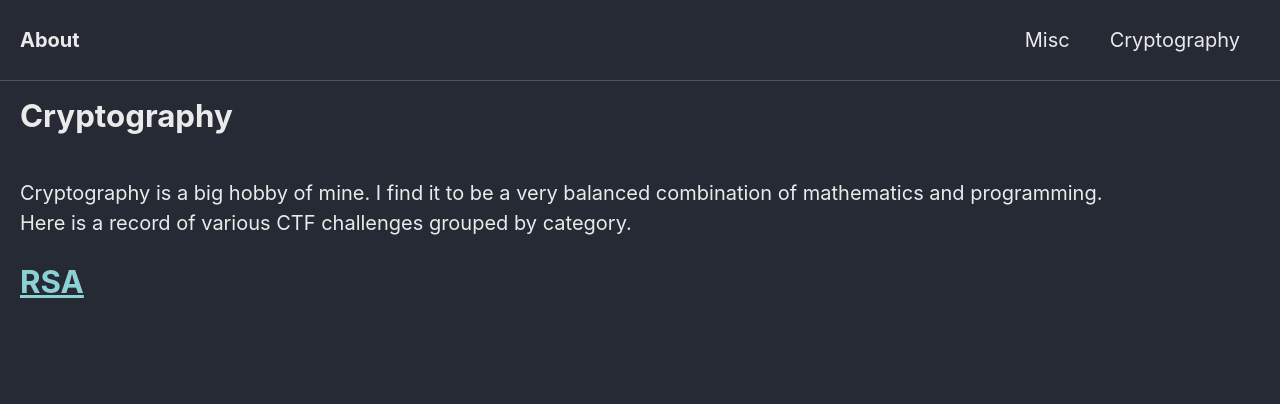
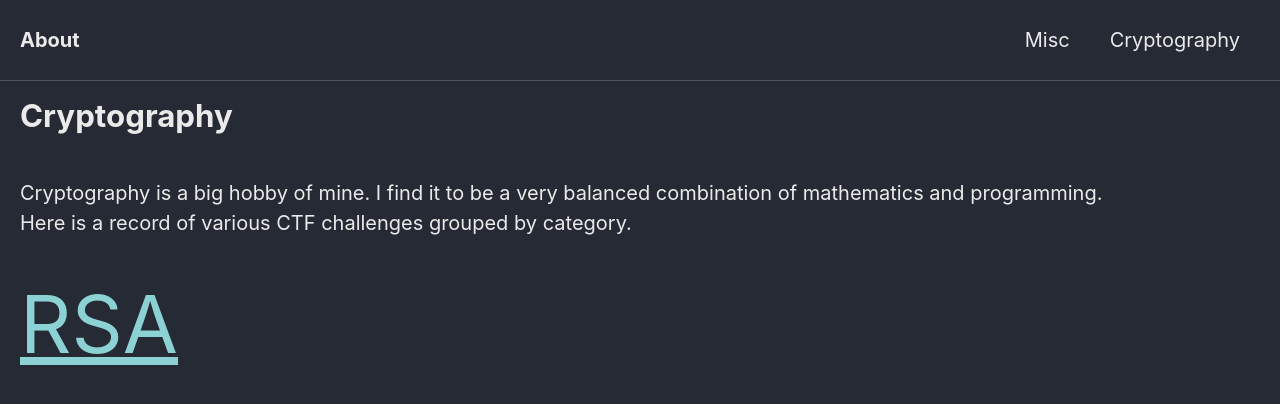
Before and after one commit to Connor-McCartney/Connor-McCartney.github.io, a Jekyll site: the page built from _pages/cryptography.md, in a window 1280 px wide. Shown: the top 404 px of the page. Built offline with Jekyll 4.4.1, drawn with Linux system fonts in a browser that asks for light colours; cached includes are drawn as plain includes.

Commit message:
Update cryptography.md

```diff
--- a/_pages/cryptography.md
+++ b/_pages/cryptography.md
@@ -7,4 +7,4 @@ title: Cryptography
 Cryptography is a big hobby of mine. I find it to be a very balanced combination of mathematics and programming. <br>
 Here is a record of various CTF challenges grouped by category.
 
-# [RSA](/cryptography/rsa)
+<span style="font-size:4em;">   [RSA](/cryptography/rsa)   </span>
```
